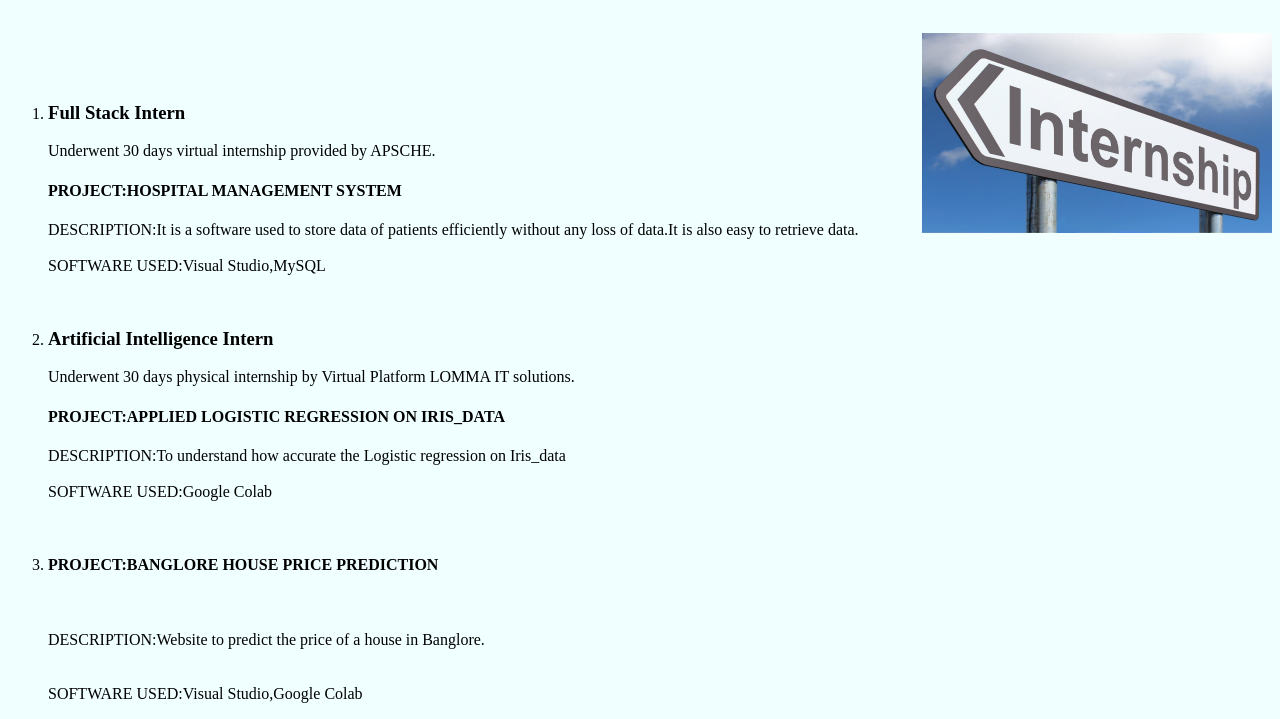
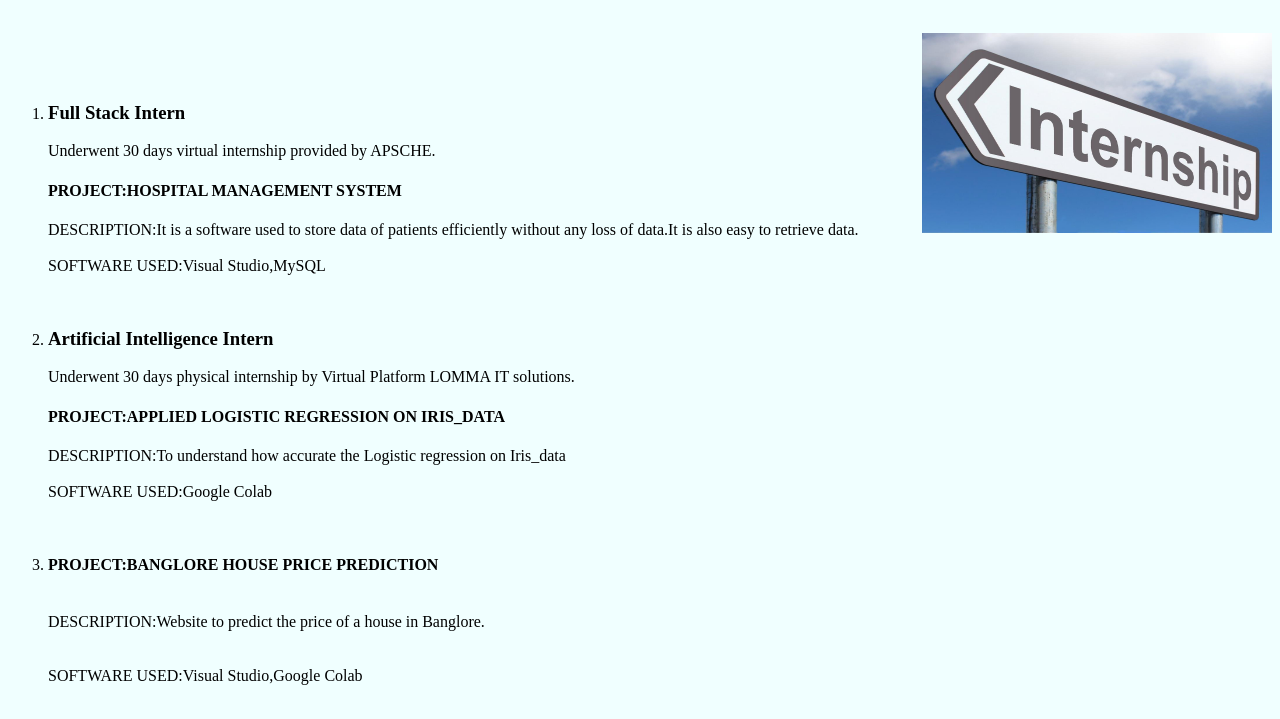
Before and after one commit to gvjahnavi23/gvjahnavi23.github.io, a plain HTML site: page internship.html in a window 1280 px wide. Shown: the part 172-891 px from the top of the page. Drawn offline with Linux system fonts and the light colour scheme.

Commit message:
Update internship.html

```diff
--- a/internship.html
+++ b/internship.html
@@ -31,7 +31,7 @@
     <p>Underwent 30 days physical internship by Virtual Platform LOMMA IT solutions.<br><h4>PROJECT:APPLIED LOGISTIC REGRESSION ON IRIS_DATA</h4>DESCRIPTION:To understand how accurate the Logistic regression on Iris_data<br><br>SOFTWARE USED:Google Colab</p>
 </li><br>
 <li>
-<p><h4>PROJECT:BANGLORE HOUSE PRICE PREDICTION</h4><br><br>DESCRIPTION:Website to predict the price of a house in Banglore.<br><br><br>SOFTWARE USED:Visual Studio,Google Colab</p>
+<p><h4>PROJECT:BANGLORE HOUSE PRICE PREDICTION</h4><br>DESCRIPTION:Website to predict the price of a house in Banglore.<br><br><br>SOFTWARE USED:Visual Studio,Google Colab</p>
  </li>
 </ol>
 </div>
```
